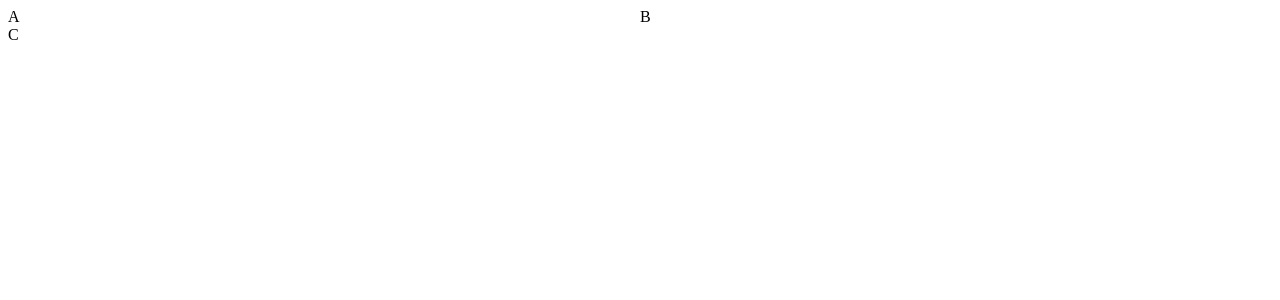
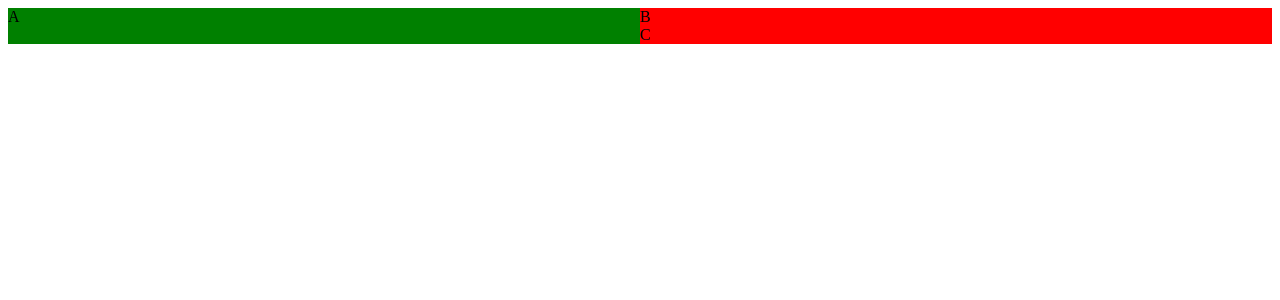
Before and after one commit to saulyz/event-voter-workshop, a React (Create React App) app: page / in a window 1280 px wide. Shown: the top 300 px of the page. Built offline with nearby package versions, Linux system fonts and the light colour scheme; the HTML template or start-up script is replaced by a standard one.

Commit message:
Clean up React App and add initial layout

```diff
--- a/src/App.js
+++ b/src/App.js
@@ -4,15 +4,18 @@ import Grid from '@material-ui/core/Grid';
 function App() {
   return (
     <Grid container>
-        <Grid item xs={6}>
+        <Grid item xs={6} style={{backgroundColor: 'green'}}>
             A
         </Grid>
-        <Grid item xs={6}>
+        <Grid item xs={6} direction="row" justify="center" alignItems="center">
+          <Grid item xs={12} style={{backgroundColor: 'red'}}>
             B
+          </Grid>
+          <Grid item xs={12} style={{backgroundColor: 'red'}}>
+            C
+          </Grid>
         </Grid>
-        <Grid item xs={12}>
-            C
-        </Grid>
+
     </Grid>
   );
 }
```
